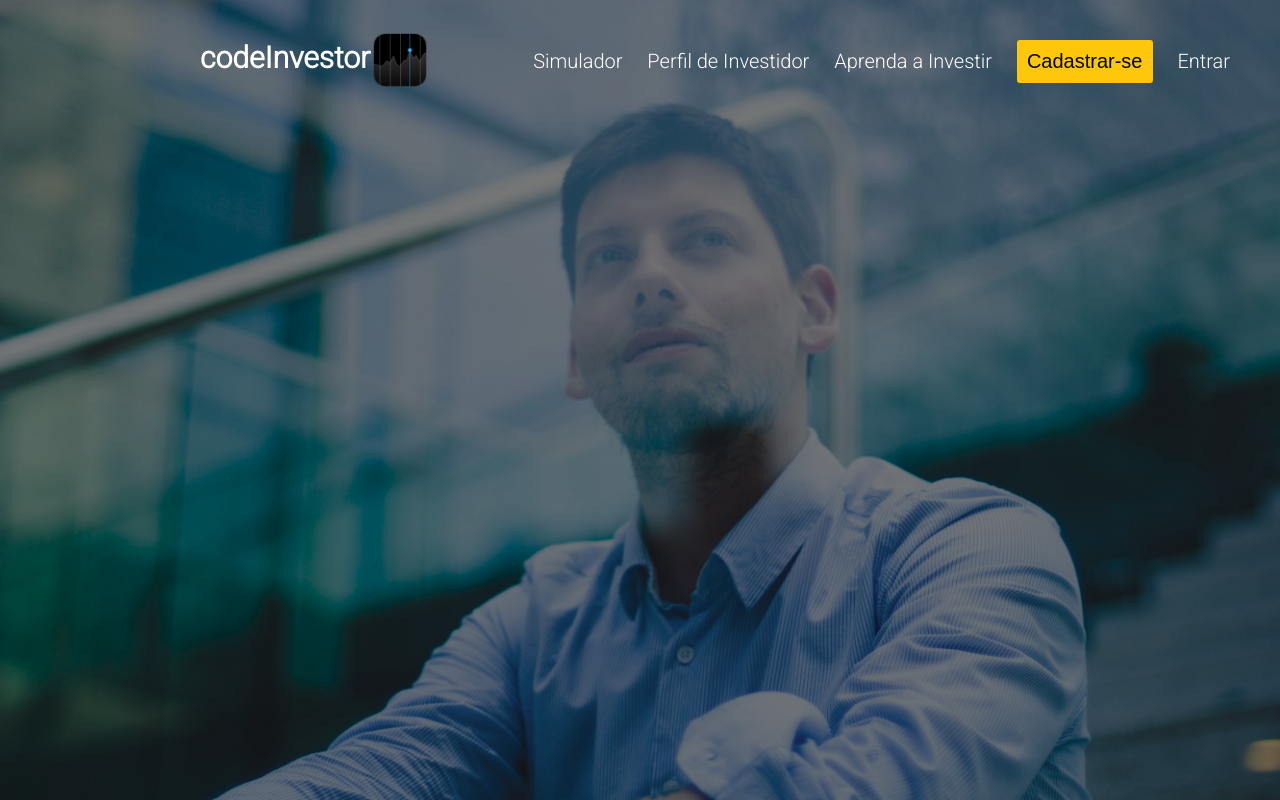
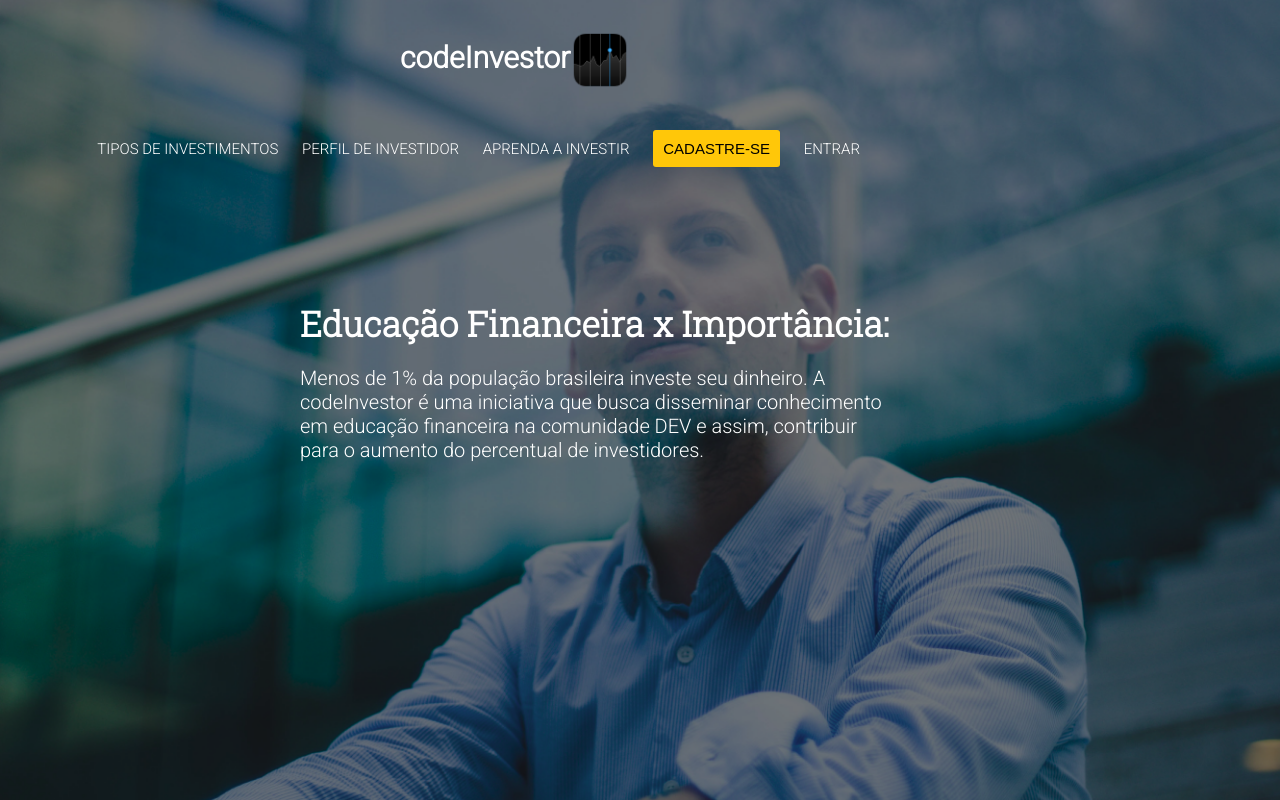
Before and after one commit to Natanista/goVegan, a plain HTML site: page index.html in a window 1280 px wide. Drawn offline with Linux system fonts and the light colour scheme.

Commit message:
desenvolvimento da tela de SHOWROOM

```diff
--- a/index.css
+++ b/index.css
@@ -1,80 +1,102 @@
 @import url('https://fonts.googleapis.com/css2?family=Roboto:wght@300&display=swap');
+@import url('https://fonts.googleapis.com/css2?family=Roboto+Slab:wght@300&display=swap');
 
 /*Inicio Global*/
-*{
-    margin:0;
+* {
+    margin: 0;
     padding: 0;
 }
 
-body{
+body {
     font-family: 'Roboto', sans-serif;
 }
+/*font-family: 'Roboto Slab', serif;*/
 /*Fim Global*/
 
 
 /*Inicio Header*/
-header{
+header {
     background-image: url(img/wpp_oficiall.png);
     background-size: cover;
     height: 800px;
 }
 
-header h3{
+header h3 {
     font-size: 30px;
     float: left;
     margin-top: 40px;
-    margin-left: 200px;
+    margin-left: 400px;
 
 }
 
-header a{
+header a {
     text-decoration: none;
     color: white;
 }
 
-header img{
-    width:60px;
+header img {
+    width: 60px;
     float: left;
 
 }
 
-.imgm{
+.imgm {
     margin-top: 30px;
 }
 
-header li{
+header li {
     display: inline-block;
 }
 
 /*Inicio Nav*/
-.nav1{
-    float:right ;
+.nav1 {
+    float: right;
     margin-top: 40px;
-    margin-right: 30px;
-    font-size: 20px;
+    margin-right: 400px;
+    font-size: 15px;
 }
 
-.nav1 input{
-    background-color:#FFC709;
+.nav1 input {
+    background-color: #FFC709;
     color: black;
-    padding: 10px ;
+    padding: 10px;
     cursor: pointer;
     border: none;
     border-radius: 3px;
-    font-size:20px;
+    font-size: 15px;
 }
 
-.nav1 input:hover{
+.nav1 input:hover {
     background-color: #FFDB66;
 }
 
-.nav1 li{
+.nav1 li {
     padding-right: 20px;
 }
 
-.nav1 a:hover{
+.nav1 a:hover {
     border-bottom: 1px solid #FFC709;
 }
+
 /*Fim Nav*/
 
+/*Inicio SHOWROOM*/
+.showroom {
+    color: white;
+    padding: 300px ;
+}
+
+.showroom h2{
+    font-family: 'Roboto Slab', serif;
+    font-size: 35px;
+    padding-bottom: 20px;
+
+}
+
+.showroom p{
+    width: 600px;
+    font-size: 20px;
+}
+/*Fim SHOWROOM*/
+
 /*Fim Header*/
--- a/index.html
+++ b/index.html
@@ -15,23 +15,29 @@
     <header>
         <div class="container">
 
-                <a href="">
-                 <h3>codeInvestor</h3>
-                 <img class="imgm" src="img/icon.png" alt="logo codeInvestor">
-                </a>
+            <a href="">
+                <h3>codeInvestor</h3>
+                <img class="imgm" src="img/icon.png" alt="logo codeInvestor">
+            </a>
             <!--Inicio Nav-->
             <nav class="nav1">
                 <ul>
-                    <li><a href="">Simulador</a></li>
-                    <li><a href="">Perfil de Investidor</a></li>
-                    <li><a href="">Aprenda a Investir</a></li>
-                    <li><a href=""><input type="button" value="Cadastrar-se"></a></li>
-                    <li><a href="">Entrar</a></li>
+                    <li><a href="">TIPOS DE INVESTIMENTOS</a></li>
+                    <li><a href="">PERFIL DE INVESTIDOR</a></li>
+                    <li><a href="">APRENDA A INVESTIR</a></li>
+                    <li><a href=""><input type="button" value="CADASTRE-SE"></a></li>
+                    <li><a href="">ENTRAR</a></li>
                 </ul>
 
             </nav>
             <!--Fim Nav-->
         </div>
+        <!--Inicio SHOWROOM-->
+        <div class="showroom">
+            <h2>Educação Financeira x Importância:</h2>
+            <p>Menos de 1% da população brasileira investe seu dinheiro. A codeInvestor é uma iniciativa que busca disseminar conhecimento em educação financeira na comunidade DEV e assim, contribuir para o aumento do percentual de investidores.</p>
+        </div>
+        <!--Fim SHOWROOM-->
     </header>
     <!--Fim Header-->
 
```
